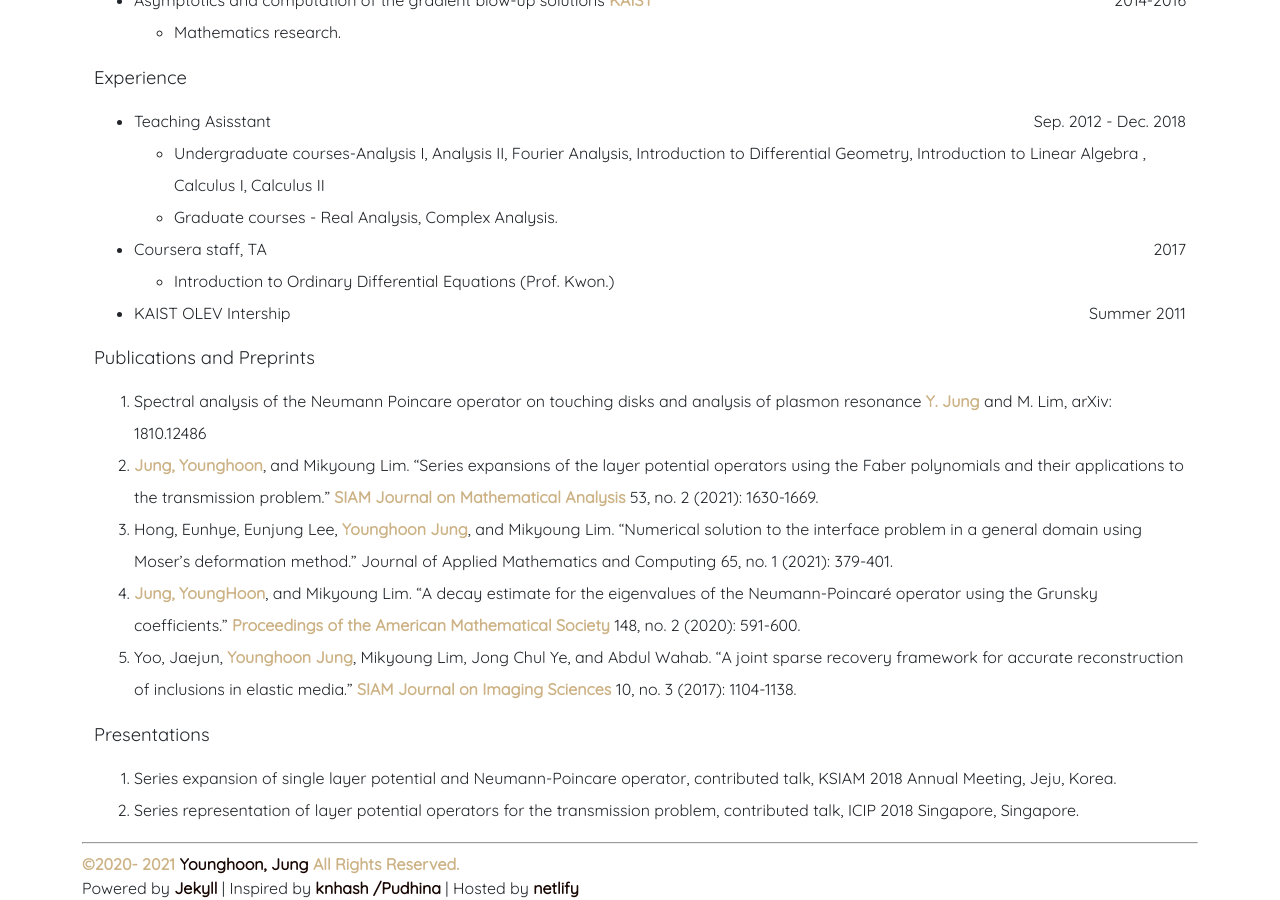
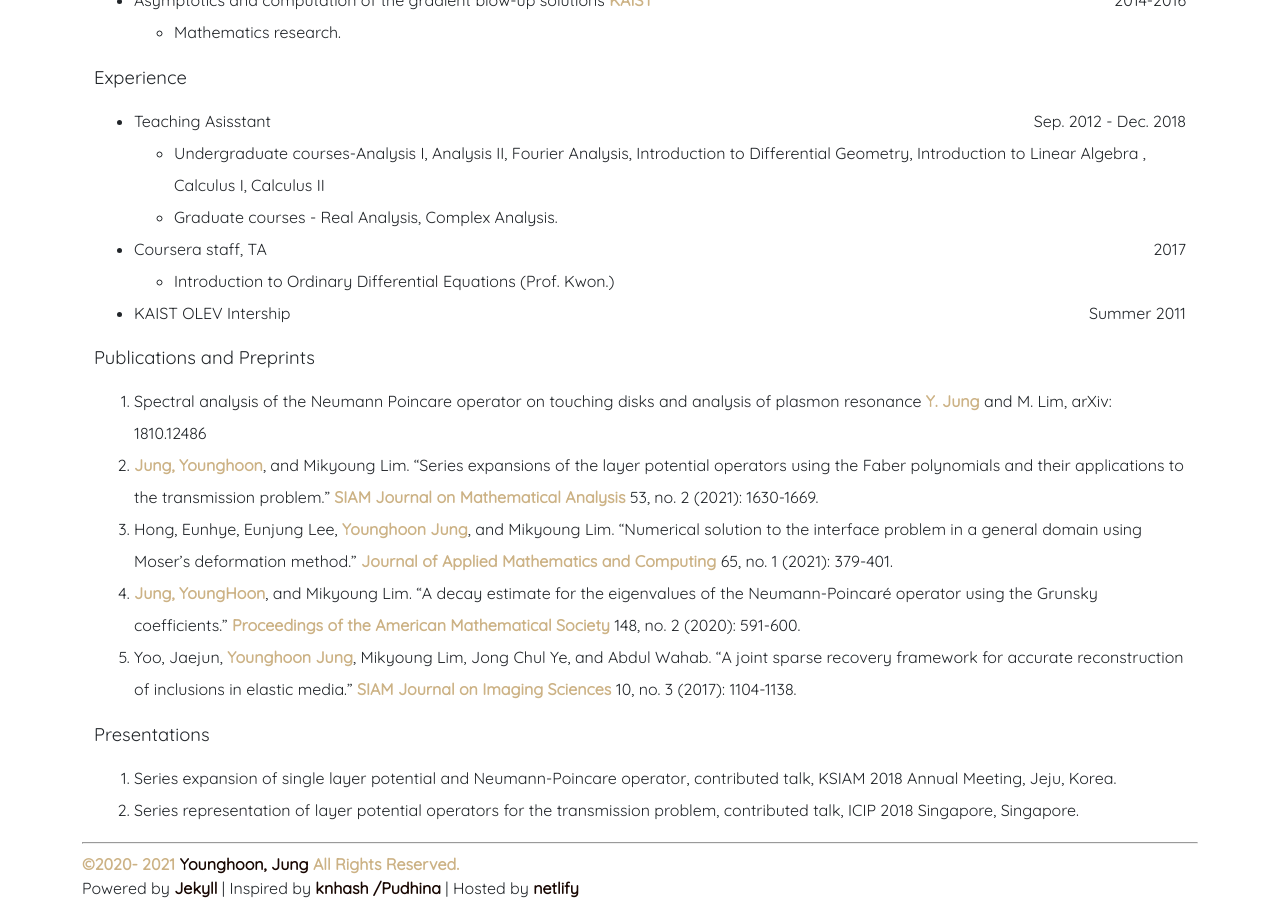
Before and after one commit to younghoonJ/younghoonJ.github.io, a Jekyll site: the page built from about.md, in a window 1280 px wide and 900 px high, scrolled down 1902 px. Built offline with Jekyll 4.4.1, drawn with Linux system fonts in a browser that asks for light colours.

```diff
--- a/about.md
+++ b/about.md
@@ -69,7 +69,7 @@ title: About
 1. Spectral analysis of the Neumann Poincare operator on touching disks and analysis of plasmon resonance
   **Y. Jung** and M. Lim, arXiv: 1810.12486
 2. **Jung, Younghoon**, and Mikyoung Lim. "Series expansions of the layer potential operators using the Faber polynomials and their applications to the transmission problem." **SIAM Journal on Mathematical Analysis** 53, no. 2 (2021): 1630-1669.
-3. Hong, Eunhye, Eunjung Lee, **Younghoon Jung**, and Mikyoung Lim. "Numerical solution to the interface problem in a general domain using Moser’s deformation method." Journal of Applied Mathematics and Computing 65, no. 1 (2021): 379-401.
+3. Hong, Eunhye, Eunjung Lee, **Younghoon Jung**, and Mikyoung Lim. "Numerical solution to the interface problem in a general domain using Moser’s deformation method." **Journal of Applied Mathematics and Computing** 65, no. 1 (2021): 379-401.
 4. **Jung, YoungHoon**, and Mikyoung Lim. "A decay estimate for the eigenvalues of the Neumann-Poincaré operator using the Grunsky coefficients." **Proceedings of the American Mathematical Society** 148, no. 2 (2020): 591-600.
 5. Yoo, Jaejun, **Younghoon Jung**, Mikyoung Lim, Jong Chul Ye, and Abdul Wahab. "A joint sparse recovery framework for accurate reconstruction of inclusions in elastic media." **SIAM Journal on Imaging Sciences** 10, no. 3 (2017): 1104-1138.
 
```
